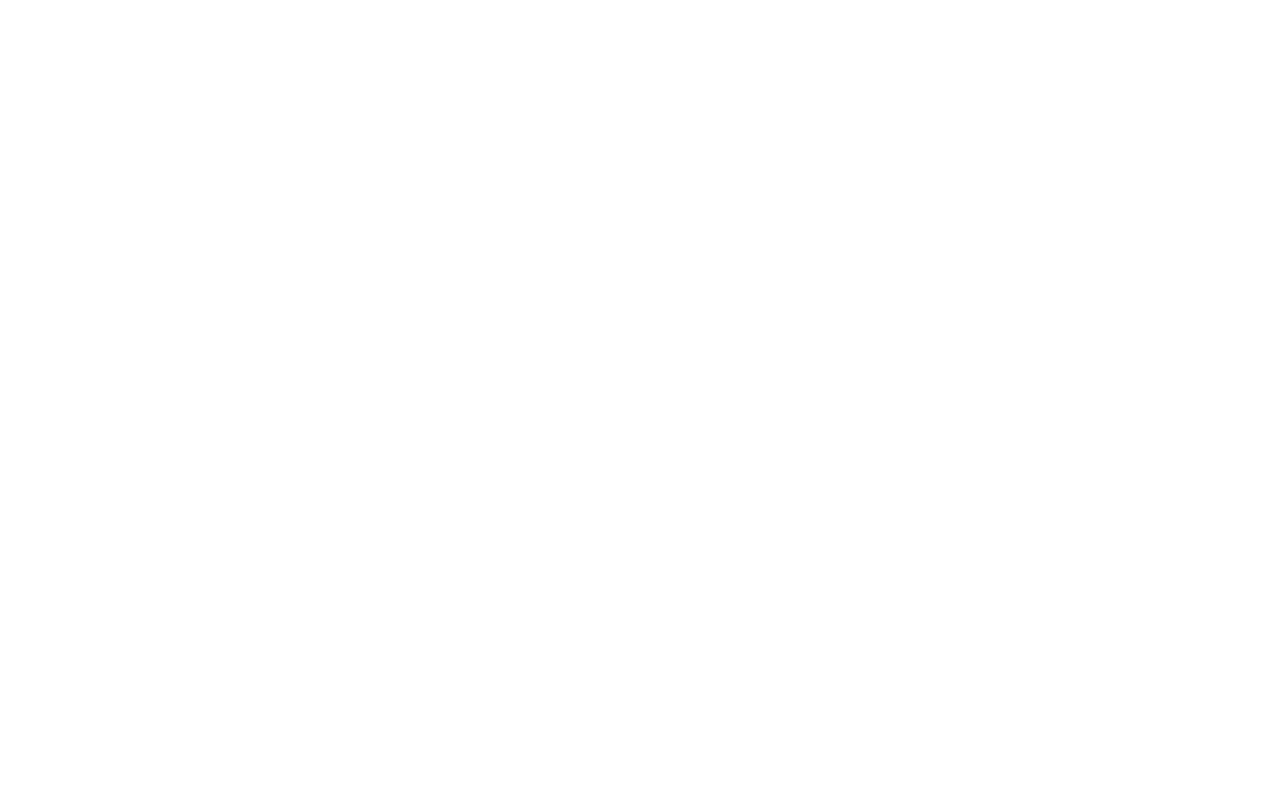
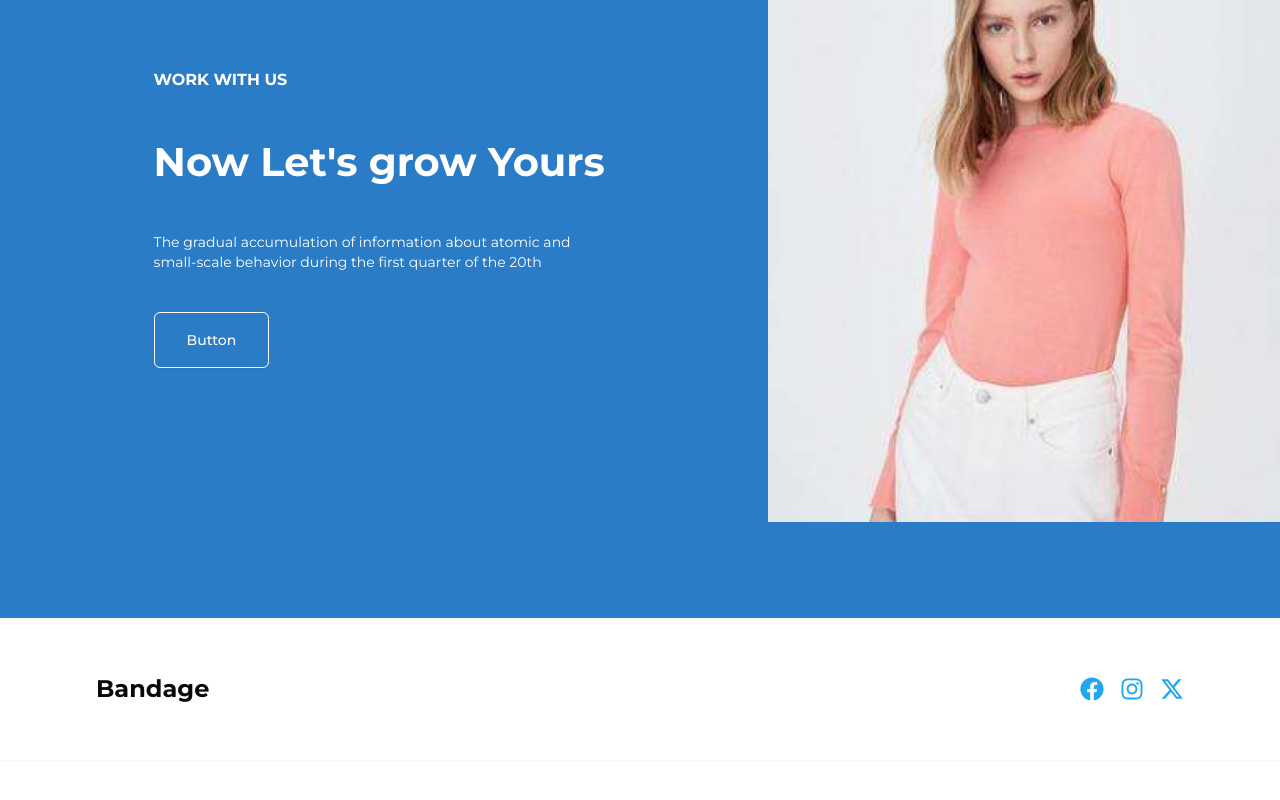
Before and after one commit to roshaanrashidkhan/giaic-hackathon-2-ecommerce-ui-ux, a Next.js app: page /about in a window 1280 px wide. Shown: the part 3060-3860 px from the top of the page. Before the commit the page ends 2942 px from the top, so only its background shows below. Built offline with nearby package versions, Linux system fonts and the light colour scheme.

Commit message:
about page completed

```diff
--- a/src/app/about/page.tsx
+++ b/src/app/about/page.tsx
@@ -1,6 +1,8 @@
-"use client"
+"use client";
 
 import BigCompanies from "@/components/companies-section";
+import Footer from "@/components/footer";
+import FooterHeading from "@/components/footerHeading";
 import HeroSection from "@/components/hero-section";
 import NavMenu from "@/components/nav-menu";
 import OurTeam from "@/components/our-team";
@@ -9,15 +11,22 @@
 import SecondaryHeader from "@/components/secondary-header";
 import { Button } from "@/components/ui/button";
 import VideoSection from "@/components/video-section";
+import WorkWithUs from "@/components/work-with-us-section";
 import { usePathname } from "next/navigation";
 import { useState } from "react";
+import { FaFacebook, FaInstagram } from "react-icons/fa";
+import { FaXTwitter } from "react-icons/fa6";
 
 export default function About() {
   const [visibility, setVisibility] = useState<boolean>(false);
-    const pathname = usePathname();
+  const pathname = usePathname();
   return (
     <>
-      <SecondaryHeader pathname={pathname} visibility={visibility} setVisibility={setVisibility} />
+      <SecondaryHeader
+        pathname={pathname}
+        visibility={visibility}
+        setVisibility={setVisibility}
+      />
       <main className="w-full">
         {visibility && <NavMenu pathname={pathname} />}
         <HeroSection
@@ -47,7 +56,23 @@
         <VideoSection />
         <OurTeam />
         <BigCompanies />
+        <WorkWithUs />
       </main>
+      <Footer
+        footerHeading={
+          <FooterHeading
+            heading="Bandage"
+            content={
+              <>
+                <FaFacebook />
+                <FaInstagram />
+                <FaXTwitter />
+              </>
+            }
+            parentCSS="!bg-white shadow-sm"
+          />
+        }
+      />
     </>
   );
 }
--- a/src/components/companies-section.tsx
+++ b/src/components/companies-section.tsx
@@ -17,7 +17,7 @@
             }
           />
         </div>
-        <div className="flex flex-col md:flex-row justify-between items-center gap-5 my-16">
+        <div className="flex flex-col md:flex-row justify-between items-center gap-5 mt-16">
           <Image src="/logo.png" width={103} height={100} alt="Logo" />
           <Image src="/logo.png" width={103} height={100} alt="Logo" />
           <Image src="/logo.png" width={103} height={100} alt="Logo" />
--- a/src/components/footerHeading.tsx
+++ b/src/components/footerHeading.tsx
@@ -5,11 +5,12 @@
     content: ReactNode;
     css?: string;
     nodeCSS?: string;
+    parentCSS?: string;
 }
 
-export default function FooterHeading({heading, content, css, nodeCSS}: Props) {
+export default function FooterHeading({heading, content, css, nodeCSS, parentCSS}: Props) {
   return (
-    <div className="heading min-h-[142px] w-full bg-[#FAFAFA] shadow-sm flex justify-center items-center">
+    <div className={parentCSS + " heading min-h-[142px] w-full bg-[#FAFAFA] flex justify-center items-center"}>
       <div className={css + " w-[85%] flex flex-col gap-y-3 sm:flex-row sm:items-center sm:justify-between"}>
         <h2 className="text-2xl font-bold">{heading}</h2>
         <div className={nodeCSS + " text-2xl text-[#23A6F0] flex gap-4 items-center"}>
--- a/src/components/hero-section.tsx
+++ b/src/components/hero-section.tsx
@@ -22,7 +22,6 @@
                 <div className={textCSS + " flex flex-col sm:justify-start sm:text-left text-center justify-center gap-8 w-full sm:w-[70%]"}>
                     <h6 className="font-bold text-base uppercase">{firstHeading}</h6>
                     <h3 className="font-bold text-4xl md:text-6xl">{secondHeading}</h3>
-
                     <p className={paraCSS}>{para}</p>
                     <div className="flex sm:block items-center justify-center">{jsxElement}</div>
                 </div>
--- a/src/components/ui/button.tsx
+++ b/src/components/ui/button.tsx
@@ -17,6 +17,8 @@
           "border border-input bg-background shadow-sm hover:bg-accent hover:text-accent-foreground",
         outlineGreen:
           "border border-[#2DC071] text-[#2DC071] bg-background shadow-sm hover:bg-[#2DC071] hover:text-white",
+        outlineBlue:
+          "border border-white text-white bg-transparent shadow-sm hover:text-black hover:border-black",
         secondary:
           "bg-secondary text-secondary-foreground shadow-sm hover:bg-secondary/80",
         ghost: "hover:bg-accent hover:text-accent-foreground",
--- /dev/null
+++ b/src/components/work-with-us-section.tsx
@@ -0,0 +1,30 @@
+import Image from "next/image";
+import { Button } from "./ui/button";
+
+export default function WorkWithUs() {
+  return (
+    <section className="w-full min-h-screen flex items-center justify-center bg-[#2A7CC7] text-white">
+      <div className="w-full h-full grid grid-cols-[60%_40%]">
+        <div className="h-full self-center justify-items-center">
+          <div className="w-[60%] h-full flex flex-col gap-10 py-[20%]">
+            <h6 className="font-bold text-base uppercase">WORK WITH US</h6>
+            <h3 className="font-bold text-[40px] xxl:text-6xl">Now Let&apos;s grow Yours</h3>
+            <p className="text-sm">The gradual accumulation of information about atomic and small-scale behavior during the first quarter of the 20th </p>
+            <div className="flex sm:block items-center justify-center">
+              <Button variant="outlineBlue" size="lg" >Button</Button>
+            </div>
+          </div>
+        </div>
+        <div className="w-full h-full object-cover relative">
+          <Image
+            src="/woman.png"
+            layout="fill"
+            className="object-cover w-full h-full"
+            alt="Side Image"
+            quality={100}
+          />
+        </div>
+      </div>
+    </section>
+  );
+}
```
Also changed, not shown: public/woman.png (added).
